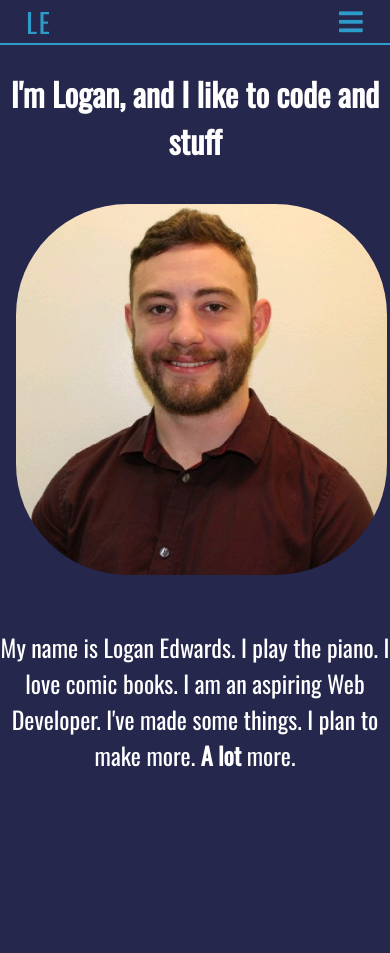
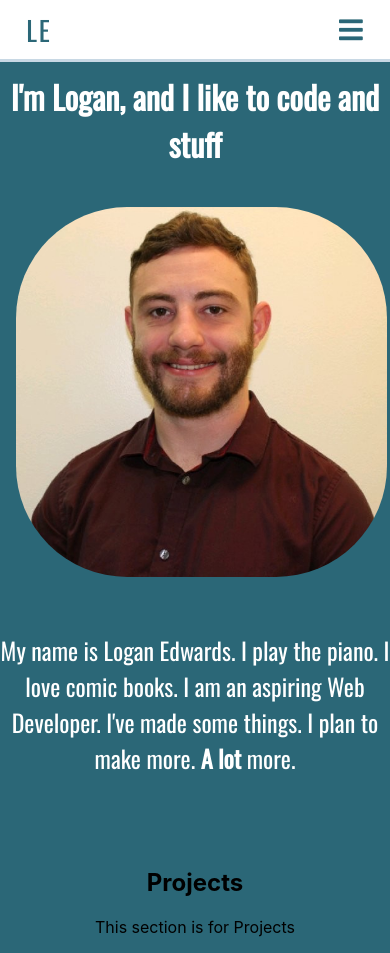
Before and after one commit to loganed09/LoganE, a React (Create React App) app: page / in a window 390 px wide. Before the commit the page ends 893 px from the top, so only its background shows below. Built offline with nearby package versions, Linux system fonts and the light colour scheme; a web font is replaced by a local one.

Commit message:
added Projects section, and updated NavBar

```diff
--- a/src/App.css
+++ b/src/App.css
@@ -45,7 +45,7 @@ html, body {
   background-repeat: no-repeat;
   background-size: cover; */
   /* background-color: #5CDB95;  */
-  background-color: #25274D;
+  background-color: #2b6777;
   width: 100%;
-  color: white;
+  color: black;
 }
--- a/src/App.js
+++ b/src/App.js
@@ -1,6 +1,8 @@
 import './App.css';
 import NavBar from './Components/NavBar/NavBar';
 import About from './Components/About/About';
+import Contact from './Components/Contact/Contact';
+import Projects from './Components/Projects/Projects';
 
 function App() {
   return (
@@ -10,6 +12,7 @@ function App() {
       </header>
       <div>
         <About />
+        <Projects />
       </div>
     </body>
   );
--- a/src/Components/About/About.css
+++ b/src/Components/About/About.css
@@ -1,12 +1,15 @@
 .about-me {
-    /* background-color: #29648A; */
+    /* background-color: #2b6777; */
     height: auto;
     width: 100%;
     display: grid;
     grid-template-columns: repeat(5, 1fr);
     grid-template-rows: repeat(8, 5rem);
     padding-bottom: 2rem;
+    position: relative;
+    top: 3rem;
     font-family: 'Oswald', sans-serif;
+    color: white;
 }
 
 .about-me h2 {
--- a/src/Components/NavBar/NavBar.css
+++ b/src/Components/NavBar/NavBar.css
@@ -1,23 +1,28 @@
 nav {
+    background-color: white;
     width: 100%;
     display: grid;
     grid-template-columns: repeat(5, 1fr);
     place-items: center;
     justify-content: space-evenly;
     z-index: 100;
-    position: sticky;
+    position: fixed;
+    top: 0;
+    padding: 1rem 0;
     /* color: #AD9728 */
 }
 
-nav h2 {
+.myName {
     font-family: 'Oswald', sans-serif;
-    color: #2E9CCA;
+    color: #2b6777;
+    font-size: 1.6rem;
+    font-weight: bold;
 }
 
 nav a {
     text-decoration: none;
     cursor: pointer;
-    color: #Def2f1;
+    color: black;
     font-family: 'Oswald', sans-serif;
 }
 
@@ -55,10 +60,14 @@ nav a {
     }
 
     nav {
-        border-bottom: .13rem solid #2E9CCA;
+        border-bottom: .23rem solid #c8d8e4;
+        padding: .5rem 0;
+        position: fixed;
+        top:0;
+        z-index: 100;
     }
 
-    nav h2 {
+    .myName {
        display: none;
     }
 
@@ -77,7 +86,7 @@ nav a {
 
     .initials a {
         font-family: 'Oswald', sans-serif;
-        color: #2E9CCA;
+        color: #2b6777;
         font-size: 1.7rem;
         letter-spacing: .12rem;
     }
@@ -122,7 +131,7 @@ nav a {
         font-size: 2rem;
         /* background-color: #612553; */
         background-color: transparent;
-        color: #2E9CCA;
+        color: #2b6777;
         border: 0;
         cursor: pointer;
     }
--- a/src/Components/NavBar/NavBar.js
+++ b/src/Components/NavBar/NavBar.js
@@ -40,13 +40,13 @@ export default function NavBar() {
 
   return (
     <nav className="navbar">
-        <a className="navItem nitem1" href="https://www.linkedin.com/in/loganed09/">LinkedIn</a>
-        <a className="navItem nitem2" href="#projects">Projects</a>
-        <h2 className="navItem nitem3">LOGAN EDWARDS</h2>
+        <a className="navItem nitem1" href="#projects">Projects</a>
+        <a className="navItem nitem2" href="https://www.linkedin.com/in/loganed09/">LinkedIn</a>
+        <a className="navItem nitem3 myName" href="#about-me">LOGAN EDWARDS</a>
         <a className="navItem nitem4" href="https://github.com/loganed09">GitHub</a>
         <a className="navItem nitem5" href="#contact">Contact</a>
         <p className={`initials ${navbarOpen ? " hideInitials" : ""}`}>
-            <a href="#about">LE</a>
+            <a href="#about-me">LE</a>
         </p>
         <div className="dropdown">
           <button className="mobile-id" onClick={handleToggle}>
--- a/src/Components/Projects/Projects.js
+++ b/src/Components/Projects/Projects.js
@@ -0,0 +1,11 @@
+import React, { useState } from 'react';
+import './Projects.css';
+
+export default function Projects() {
+    return (
+        <section className="projects">
+            <h2>Projects</h2>
+            <p>This section is for Projects</p>
+        </section>
+    )
+}
```
